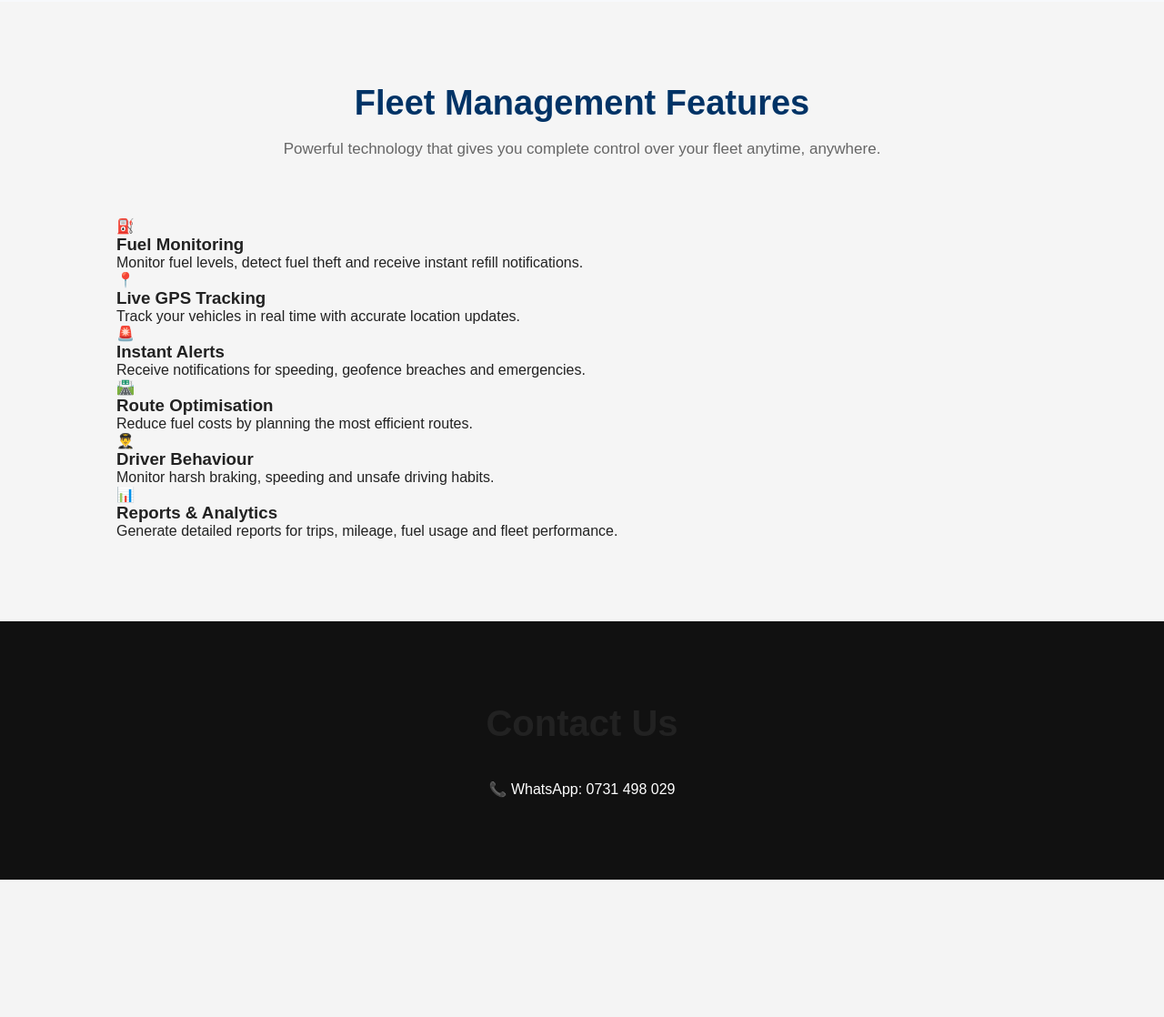
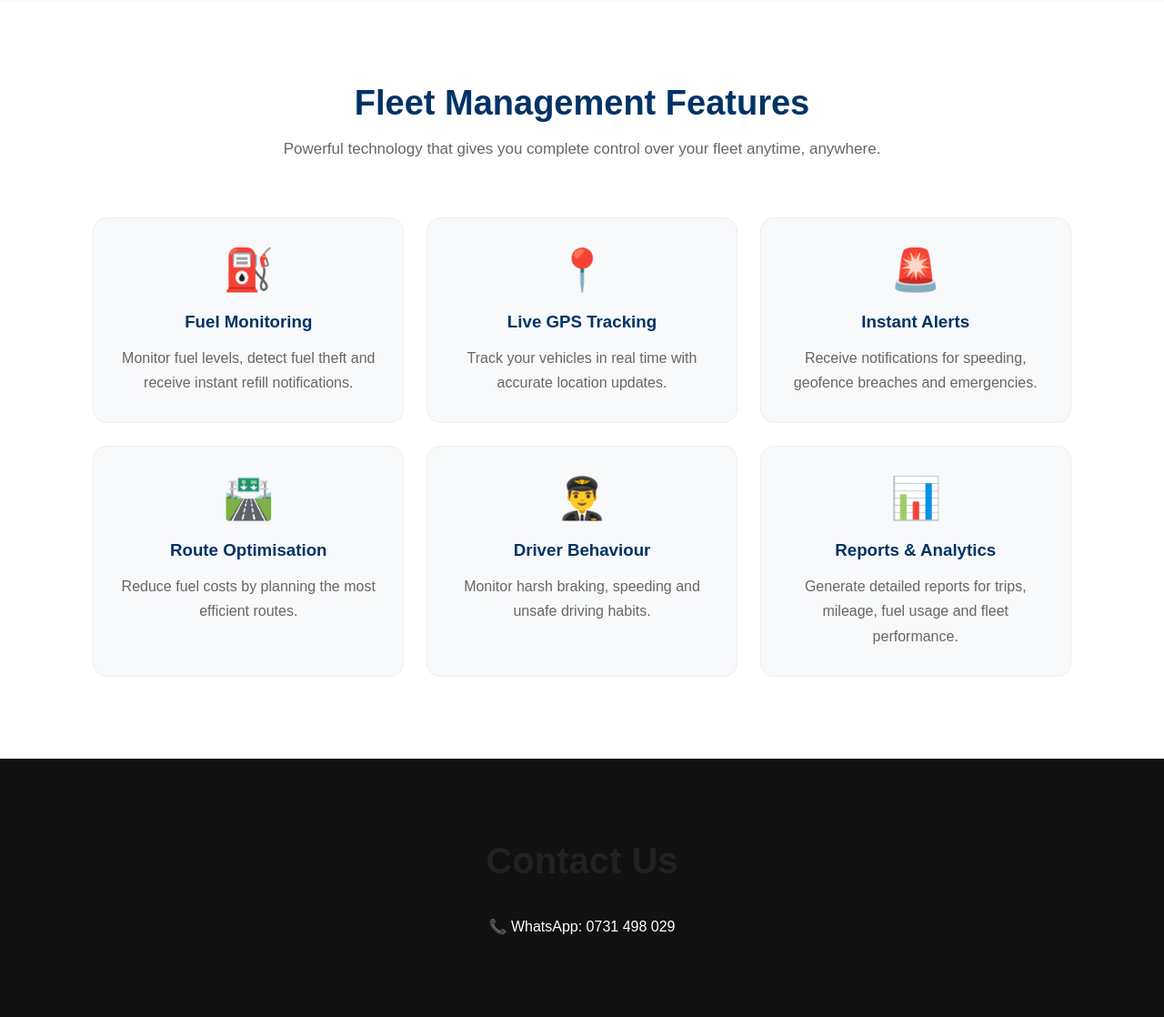
Before and after one commit to teencreation254-ux/AUTOMILE-WEB, a Flask app: page / in a window 1280 px wide. Shown: the part 3444-4562 px from the top of the page at 91% size. Before the commit the page ends 4411 px from the top, so only its background shows below. Run offline with Flask 3, Linux system fonts and the light colour scheme.

Commit message:
updated style.css

```diff
--- a/static/style.css
+++ b/static/style.css
@@ -326,3 +326,47 @@ font-size:18px;
     color:#666;
     line-height:1.7;
 }
+/* ===========================
+   Fleet Features
+=========================== */
+
+.fleet-features{
+    padding:90px 8%;
+    background:#ffffff;
+}
+
+.features-grid{
+    display:grid;
+    grid-template-columns:repeat(auto-fit,minmax(280px,1fr));
+    gap:25px;
+}
+
+.feature-box{
+    background:#f8f9fb;
+    border-radius:15px;
+    padding:30px;
+    text-align:center;
+    transition:.3s;
+    border:1px solid #eee;
+}
+
+.feature-box:hover{
+    transform:translateY(-8px);
+    box-shadow:0 15px 30px rgba(0,0,0,.12);
+}
+
+.feature-box span{
+    font-size:45px;
+    display:block;
+    margin-bottom:20px;
+}
+
+.feature-box h3{
+    color:#003366;
+    margin-bottom:15px;
+}
+
+.feature-box p{
+    color:#666;
+    line-height:1.7;
+}
```
